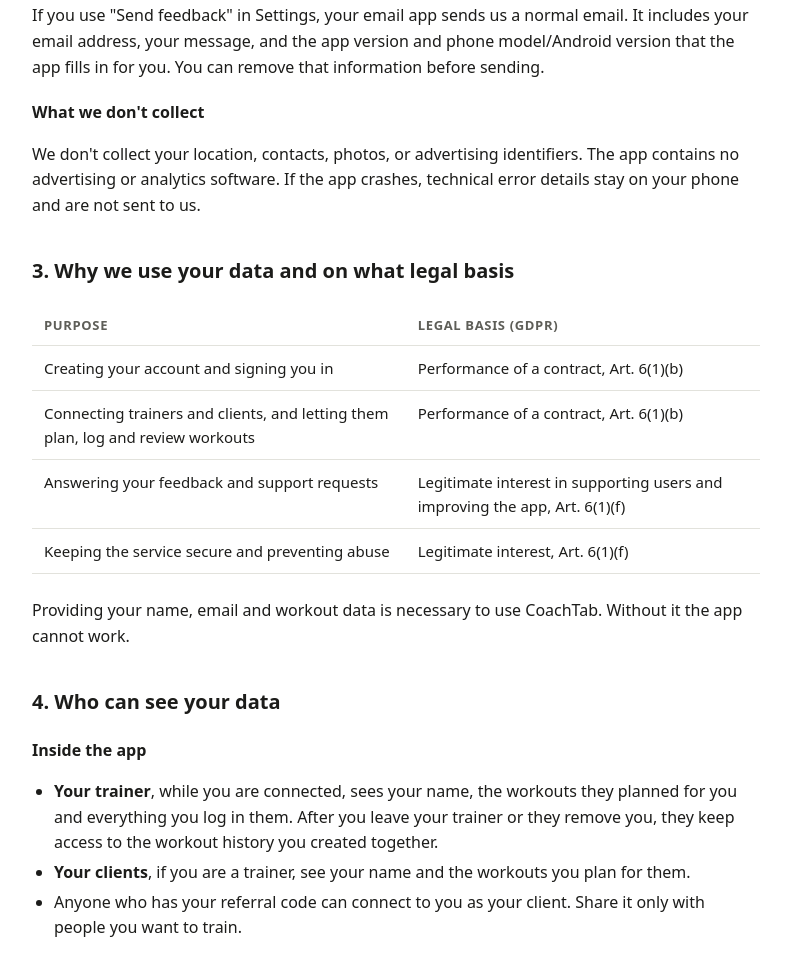
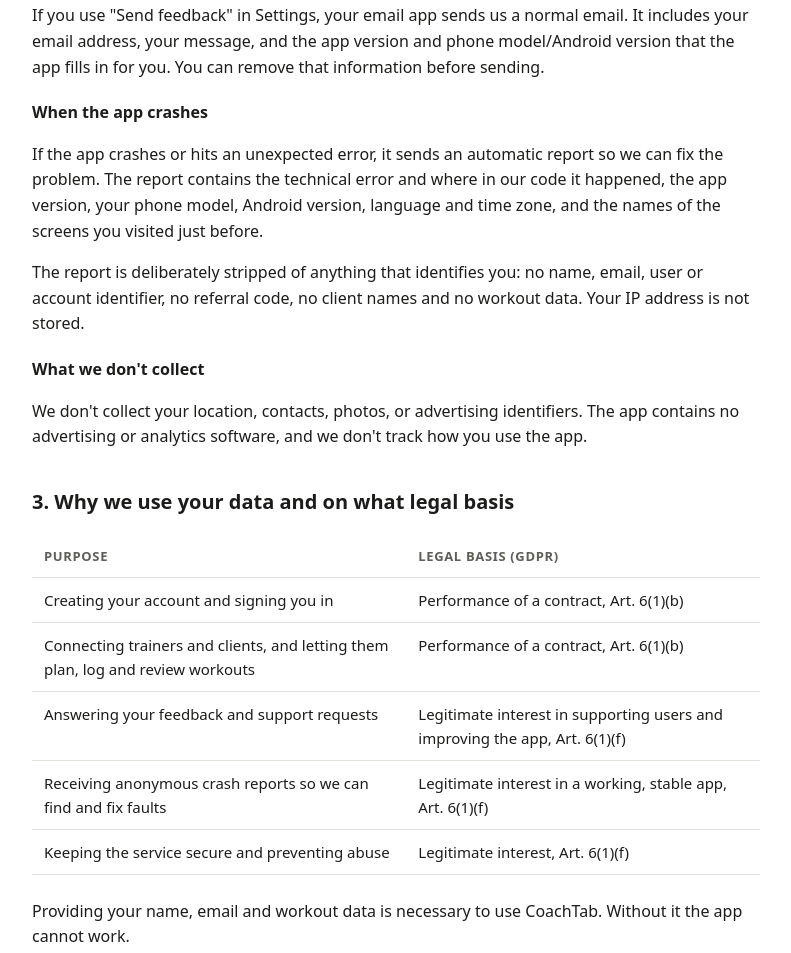
Before and after one commit to TibiD96/coachtabapp, a plain HTML site: page privacy.html in a window 1280 px wide. Shown: the part 1149-2102 px from the top of the page, without its empty margins (244-1035 px from the left). Drawn offline with Linux system fonts and the light colour scheme.

Commit message:
Add files via upload

```diff
--- a/privacy.html
+++ b/privacy.html
@@ -42,7 +42,7 @@
   <header>
     <span class="brand">CoachTab</span>
     <h1>Privacy Policy</h1>
-    <p class="updated">Last updated: 30 October 2026</p>
+    <p class="updated">Last updated: 2 November 2026</p>
   </header>
 
   <div class="summary">
@@ -79,8 +79,12 @@
   <h3>When you send us feedback</h3>
   <p>If you use "Send feedback" in Settings, your email app sends us a normal email. It includes your email address, your message, and the app version and phone model/Android version that the app fills in for you. You can remove that information before sending.</p>
 
+  <h3>When the app crashes</h3>
+  <p>If the app crashes or hits an unexpected error, it sends an automatic report so we can fix the problem. The report contains the technical error and where in our code it happened, the app version, your phone model, Android version, language and time zone, and the names of the screens you visited just before.</p>
+  <p>The report is deliberately stripped of anything that identifies you: no name, email, user or account identifier, no referral code, no client names and no workout data. Your IP address is not stored.</p>
+
   <h3>What we don't collect</h3>
-  <p>We don't collect your location, contacts, photos, or advertising identifiers. The app contains no advertising or analytics software. If the app crashes, technical error details stay on your phone and are not sent to us.</p>
+  <p>We don't collect your location, contacts, photos, or advertising identifiers. The app contains no advertising or analytics software, and we don't track how you use the app.</p>
 
   <h2>3. Why we use your data and on what legal basis</h2>
   <div class="table-wrap">
@@ -90,6 +94,7 @@
       <tr><td>Creating your account and signing you in</td><td>Performance of a contract, Art. 6(1)(b)</td></tr>
       <tr><td>Connecting trainers and clients, and letting them plan, log and review workouts</td><td>Performance of a contract, Art. 6(1)(b)</td></tr>
       <tr><td>Answering your feedback and support requests</td><td>Legitimate interest in supporting users and improving the app, Art. 6(1)(f)</td></tr>
+      <tr><td>Receiving anonymous crash reports so we can find and fix faults</td><td>Legitimate interest in a working, stable app, Art. 6(1)(f)</td></tr>
       <tr><td>Keeping the service secure and preventing abuse</td><td>Legitimate interest, Art. 6(1)(f)</td></tr>
     </tbody>
   </table>
@@ -110,6 +115,7 @@
     <li><strong>Supabase</strong> (Supabase Inc.): database and login service. Your data is stored on servers in Frankfurt, Germany (EU). Supabase is a US company and its staff may access data for support and operations; such access is covered by Standard Contractual Clauses approved by the European Commission.</li>
     <li><strong>Google</strong> (Google Ireland Ltd. / Google LLC): Google sign-in. Google processes your sign-in under its own <a href="https://policies.google.com/privacy">Privacy Policy</a>.</li>
     <li><strong>Cloudflare</strong> (Cloudflare, Inc.): stores and delivers the exercise images and animations. Like any website, it receives your device's IP address when an image loads. No account data is sent to it.</li>
+    <li><strong>Sentry</strong> (Functional Software, Inc.): receives the crash reports described above. Our account stores them in the European Union, and IP address storage is switched off.</li>
   </ul>
   <p>We do not sell, rent or share your personal data with anyone else, and we do not use it for advertising. We would disclose data to authorities only where the law requires it.</p>
 
@@ -117,6 +123,7 @@
   <ul>
     <li>We keep your account and workout data for as long as you have an account.</li>
     <li>When you delete your account, we delete your profile, your trainer–client connections and the workouts connected to your account within 30 days. Encrypted backups are overwritten automatically and are not restored except to recover from a technical failure.</li>
+    <li>Crash reports are deleted automatically by Sentry after its retention period, at most 90 days.</li>
     <li>Feedback emails are kept for as long as needed to handle your request, and at most 2 years.</li>
   </ul>
 
```
